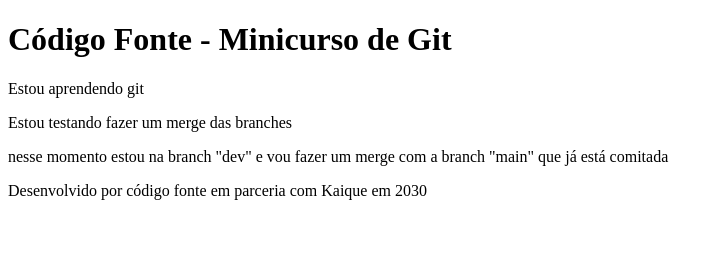
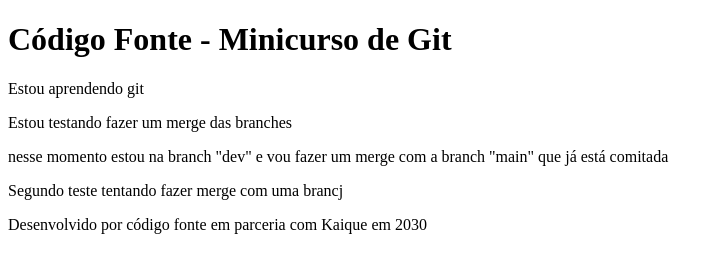
Before and after one commit to kaique-silvestre/codigo_fonte-git_minicurso, a plain HTML site: page index.html in a window 1280 px wide. Shown: the whole page, without its empty margins (0-723 px from the left). Drawn offline with Linux system fonts and the light colour scheme.

Commit message:
Segundo testes de merge branch

```diff
--- a/index.html
+++ b/index.html
@@ -11,7 +11,7 @@
 <p>Estou aprendendo git</p>
 <p>Estou testando fazer um merge das branches</p>
 <p>nesse momento estou na branch "dev" e vou fazer um merge com a branch "main" que já está comitada </p>
-
+<p>Segundo teste tentando fazer merge com uma brancj</p>
 <footer>Desenvolvido por código fonte em parceria com Kaique em 2030</footer>
 
 </body>
```
